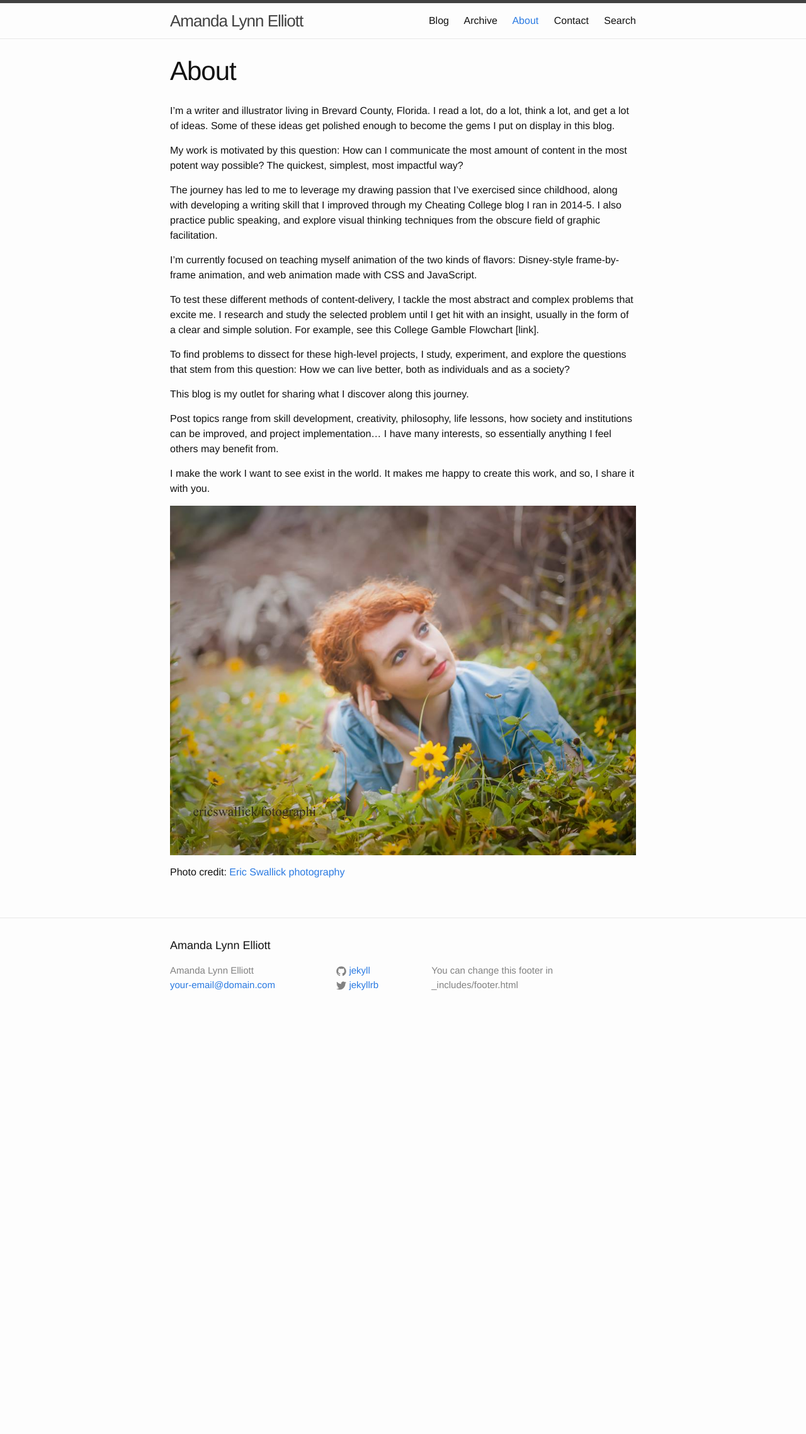
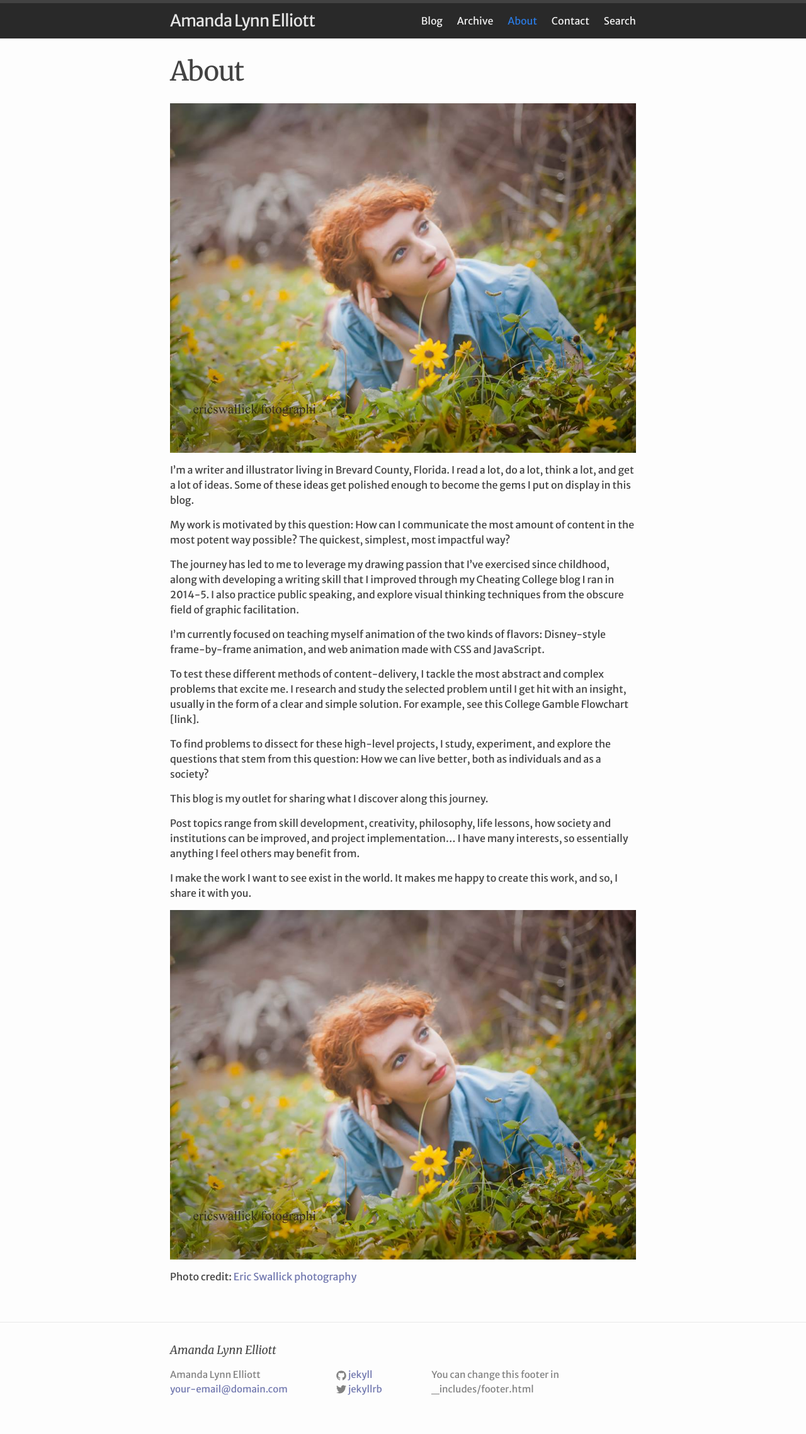
Before and after one commit to amandalynnelliott/amandalynnelliott.github.io-dev, a Jekyll site: the page built from about.md, in a window 1280 px wide. Shown: the whole page at 63% size. Built offline with Jekyll 4.4.1, drawn with Linux system fonts in a browser that asks for light colours; before the commit the page ends 1635 px from its top, so only the background shows below that.

Commit message:
Amanda started work on styling

```diff
--- a/_includes/footer.html
+++ b/_includes/footer.html
@@ -1,4 +1,4 @@
-<footer class="site-footer">
+<footer class="site-footer" onclick="void(0)">
     <div class="wrapper">
         <h2 class="footer-heading">{{ site.title | escape }}</h2>
         <div class="footer-col-wrapper">
--- a/_layouts/contact.html
+++ b/_layouts/contact.html
@@ -1,7 +1,7 @@
 ---
 layout: page
 ---
-<form id="contact_form" action="#" method="POST" enctype="multipart/form-data">
+<form id="contact_form" action="https://formspree.io/leshrec2@gmail.com" method="POST" enctype="multipart/form-data">
     <div class="row">
         <label for="name">Your name:</label><br />
         <input id="name" class="input" name="name" type="text" value="" size="30" /><br />
--- a/about.md
+++ b/about.md
@@ -4,6 +4,31 @@
 permalink: /about/
 weight: 1
 ---
+
+<style>
+.w3-animate-fading{
+-webkit-animation:fading 10s infinite;
+animation:fading 10s infinite
+}
+@-webkit-keyframes fading{
+0%{opacity:0}
+50%{opacity:1}
+100%{opacity:0}
+}
+@keyframes fading{
+0%{opacity:0}
+50%{opacity:1}
+100%{opacity:0}
+}
+</style>
+
+<img class="mySlides w3-animate-fading" src="../assets/img/me/desk.jpg">
+<img class="mySlides w3-animate-fading" src="../assets/img/me/flowers.jpg">
+<img class="mySlides w3-animate-fading" src="../assets/img/me/glasses.jpg">
+<img class="mySlides w3-animate-fading" src="../assets/img/me/hat.jpg">
+<img class="mySlides w3-animate-fading" src="../assets/img/me/laugh.jpg">
+
+<script src="../assets/js/slideshow.js"></script>
 
 I'm a writer and illustrator living in Brevard County, Florida.
 I read a lot, do a lot, think a lot, and get a lot of ideas. Some of these ideas get polished enough to become the gems I put on display in this blog.
--- a/assets/css/main.scss
+++ b/assets/css/main.scss
@@ -3,8 +3,12 @@
 ---
 @charset "utf-8";
 
+@import url('https://fonts.googleapis.com/css?family=Merriweather+Sans:400,400i,700');
+@import url('https://fonts.googleapis.com/css?family=Merriweather:300i,400,400i,700');
+@import url('https://fonts.googleapis.com/css?family=Open+Sans:400,400i,700,700i');
+
 // Our variables
-$base-font-family: "Helvetica Neue", Helvetica, Arial, sans-serif;
+$base-font-family: 'Merriweather Sans', sans-serif;
 $base-font-size:   16px;
 $base-font-weight: 400;
 $small-font-size:  $base-font-size * 0.875;
@@ -12,7 +16,7 @@
 
 $spacing-unit:     30px;
 
-$text-color:       #111;
+$text-color:       #424242;
 $background-color: #fdfdfd;
 $brand-color:      #2a7ae2;
 
@@ -37,3 +41,52 @@
 
 // Import partials from the `minima` theme.
 @import "minima";
+
+h1 {
+	font-family: 'Merriweather', sans-serif;
+}
+
+h2 {
+	font-family: 'Merriweather', sans-serif;
+	font-weight: 400;
+	font-style: italic;
+}
+
+h3 {
+	font-family: 'Merriweather', sans-serif;
+	font-weight: 400;
+}
+
+h4 {
+	font-family: 'Merriweather', sans-serif;
+	font-weight: 700;
+	font-style: bold;
+}
+
+p {
+	//font-family: 'Open Sans', sans-serif;
+}
+
+.site-header {
+	background-color: #292929;
+}
+
+.site-title, .site-title:visited {
+	color:#e4e4e4;
+}
+
+.site-nav {
+	background-color: #292929;
+}
+
+.site-nav .page-link {
+	color: #f1f1f1;
+}
+
+a, a:visited {
+	color: rgb(113, 120, 175);
+}
+
+body {
+	overflow-y: scroll;
+}
--- /dev/null
+++ b/assets/js/slideshow.js
@@ -0,0 +1,15 @@
+var slideIndex = 0;
+carousel();
+
+function carousel() {
+	var slides = document.getElementsByClassName("mySlides");
+	for (var i = 0; i < slides.length; i++) {
+		slides[i].style.display = "none";
+	}
+	slideIndex++;
+	if (slideIndex >= slides.length) {
+		slideIndex = 0;
+	}
+	slides[slideIndex].style.display = "block";
+	setTimeout(carousel, 9000);
+}
```
Also changed, not shown: Gemfile.lock, 1 other file.
